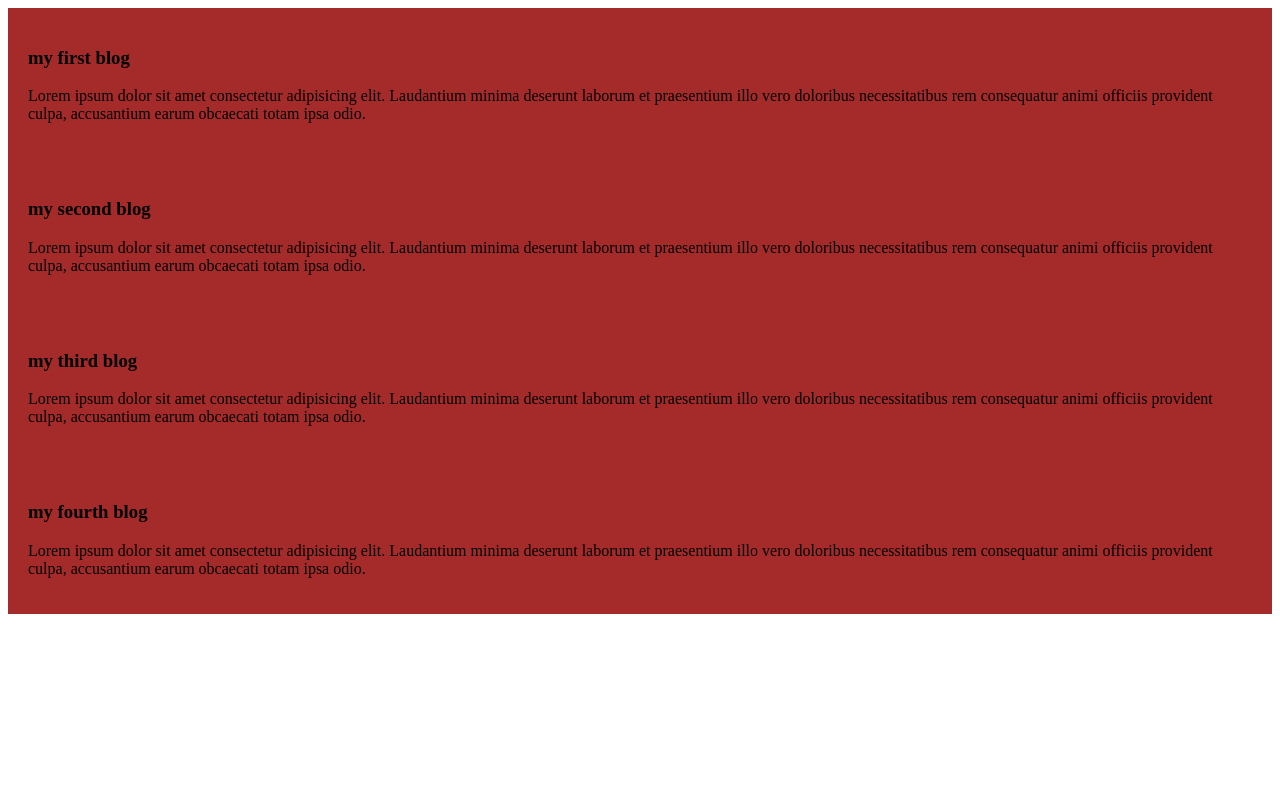
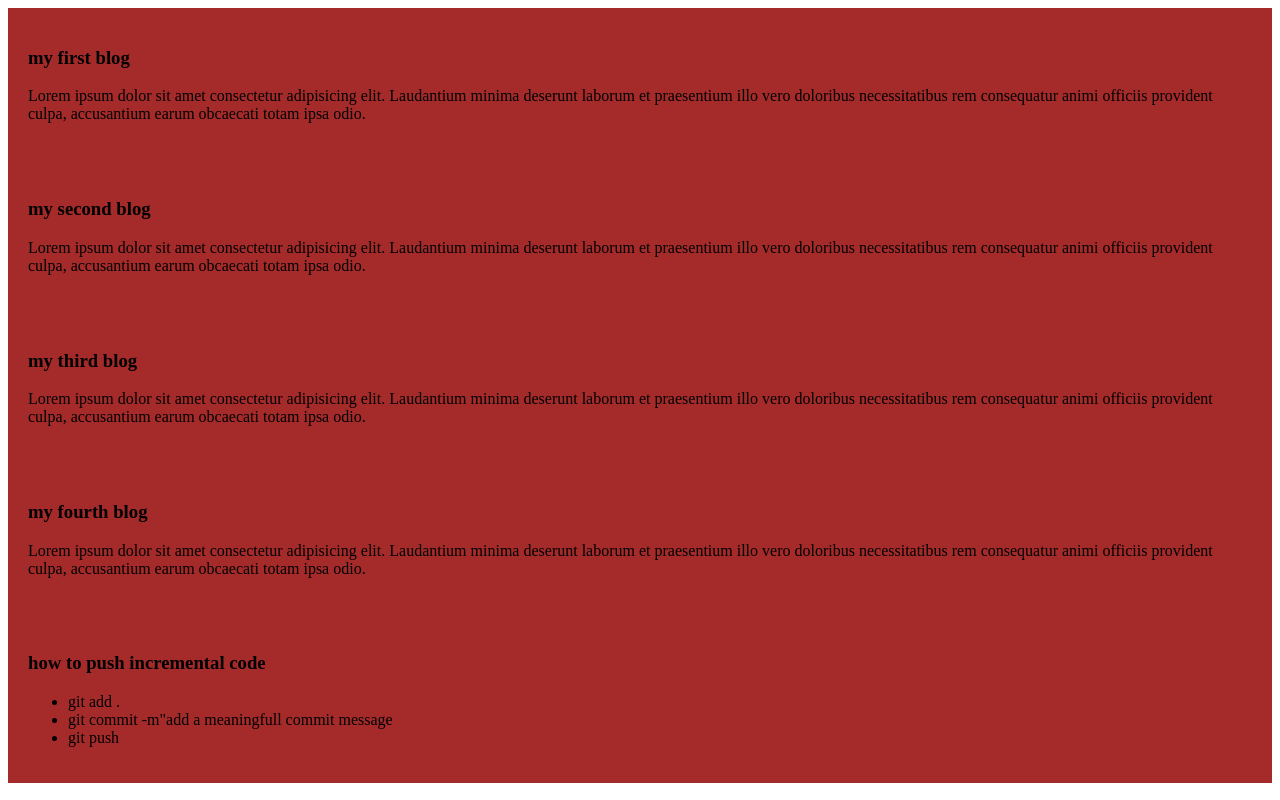
Before and after one commit to utshasaha16/my-first-github-report, a plain HTML site: page index.html in a window 1280 px wide. Drawn offline with Linux system fonts and the light colour scheme.

Commit message:
add a list

```diff
--- a/index.html
+++ b/index.html
@@ -31,6 +31,14 @@
         Lorem ipsum dolor sit amet consectetur adipisicing elit. Laudantium minima deserunt laborum et praesentium illo vero doloribus necessitatibus rem consequatur animi officiis provident culpa, accusantium earum obcaecati totam ipsa odio.
     </p>
 </div>
+<div>
+    <h3>how to push incremental code</h3>
+    <ul>
+        <li>git add .</li>
+        <li>git commit -m"add a meaningfull commit message</li>
+        <li>git push</li>
+    </ul>
+</div>
 
 </body>
 </html>
```
